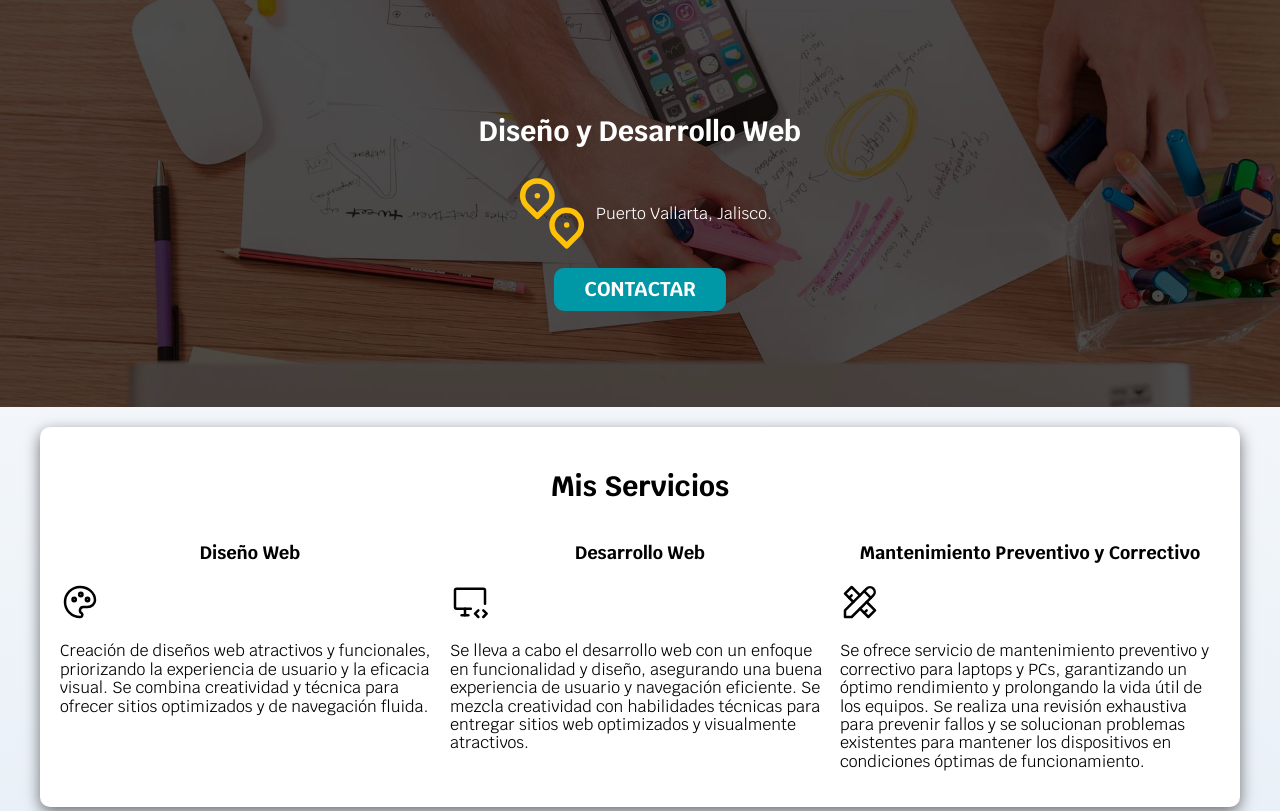
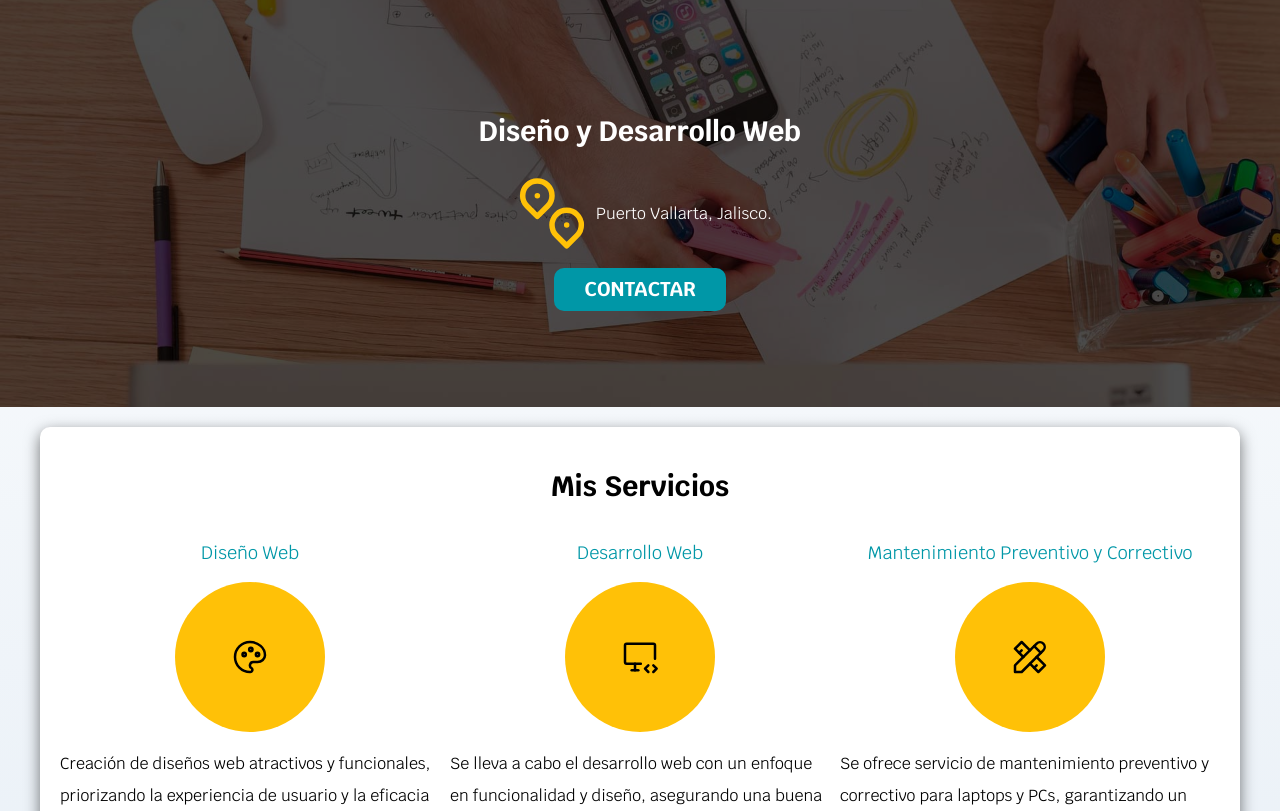
Before and after one commit to LuisMariscalDev/luisdev, a plain HTML site: page index.html in a window 1280 px wide. Shown: the part 141-952 px from the top of the page. Drawn offline with Linux system fonts and the light colour scheme.

Commit message:
services

```diff
--- a/css/styles.css
+++ b/css/styles.css
@@ -127,3 +127,24 @@ h1, h2, h3 {
         column-gap: 1rem;
     }
 }
+.servicio {
+    display: flex;
+    flex-direction: column;
+    align-items: center;
+}
+.servicio h3 {
+    color: var(--secundary);
+    font-weight: normal;
+}
+.servicio p{
+    line-height: 2;
+}
+.servicio .iconos {
+    height: 15rem;
+    width: 15rem;
+    background-color: var(--primary);
+    border-radius: 50%;
+    display: flex;
+    justify-content: center;
+    align-items: center;
+}
--- a/index.html
+++ b/index.html
@@ -47,8 +47,9 @@
         <h2>Mis Servicios</h2>
 
         <div class="servicios">
-            <section>
+            <section class="servicio">
                 <h3>Diseño Web</h3>
+                <div class="iconos">
                     <svg xmlns="http://www.w3.org/2000/svg" class="icon icon-tabler icon-tabler-palette" width="40" height="40" viewBox="0 0 24 24" stroke-width="1.5" stroke="#000000" fill="none" stroke-linecap="round" stroke-linejoin="round">
                         <path stroke="none" d="M0 0h24v24H0z" fill="none"/>
                         <path d="M12 21a9 9 0 0 1 0 -18c4.97 0 9 3.582 9 8c0 1.06 -.474 2.078 -1.318 2.828c-.844 .75 -1.989 1.172 -3.182 1.172h-2.5a2 2 0 0 0 -1 3.75a1.3 1.3 0 0 1 -1 2.25" />
@@ -56,11 +57,13 @@
                         <path d="M12.5 7.5m-1 0a1 1 0 1 0 2 0a1 1 0 1 0 -2 0" />
                         <path d="M16.5 10.5m-1 0a1 1 0 1 0 2 0a1 1 0 1 0 -2 0" />
                     </svg>
+                </div>
                 <p>Creación de diseños web atractivos y funcionales, priorizando la experiencia de usuario y la eficacia visual. Se combina creatividad y técnica para ofrecer sitios optimizados y de navegación fluida.</p>
             </section>
 
-            <section>
+            <section class="servicio">
                 <h3>Desarrollo Web</h3>
+                <div class="iconos">
                     <svg xmlns="http://www.w3.org/2000/svg" class="icon icon-tabler icon-tabler-device-desktop-code" width="40" height="40" viewBox="0 0 24 24" stroke-width="1.5" stroke="#000000" fill="none" stroke-linecap="round" stroke-linejoin="round">
                         <path stroke="none" d="M0 0h24v24H0z" fill="none"/>
                         <path d="M12.5 16h-8.5a1 1 0 0 1 -1 -1v-10a1 1 0 0 1 1 -1h16a1 1 0 0 1 1 1v8" />
@@ -69,11 +72,13 @@
                         <path d="M20 21l2 -2l-2 -2" />
                         <path d="M17 17l-2 2l2 2" />
                     </svg>
+                </div>
                 <p>Se lleva a cabo el desarrollo web con un enfoque en funcionalidad y diseño, asegurando una buena experiencia de usuario y navegación eficiente. Se mezcla creatividad con habilidades técnicas para entregar sitios web optimizados y visualmente atractivos.</p>
             </section>
 
-            <section>
+            <section class="servicio">
                 <h3>Mantenimiento Preventivo y Correctivo</h3>
+                <div class="iconos">
                     <svg xmlns="http://www.w3.org/2000/svg" class="icon icon-tabler icon-tabler-tools" width="40" height="40" viewBox="0 0 24 24" stroke-width="1.5" stroke="#000000" fill="none" stroke-linecap="round" stroke-linejoin="round">
                         <path stroke="none" d="M0 0h24v24H0z" fill="none"/>
                         <path d="M3 21h4l13 -13a1.5 1.5 0 0 0 -4 -4l-13 13v4" />
@@ -83,6 +88,7 @@
                         <path d="M16 12l5 5l-4 4l-5 -5" />
                         <path d="M16 17l-1.5 1.5" />
                     </svg>
+                </div>
                 <p>Se ofrece servicio de mantenimiento preventivo y correctivo para laptops y PCs, garantizando un óptimo rendimiento y prolongando la vida útil de los equipos. Se realiza una revisión exhaustiva para prevenir fallos y se solucionan problemas existentes para mantener los dispositivos en condiciones óptimas de funcionamiento.</p>
             </section>
         </div>
```
Lines whose indentation alone changed are shown as unchanged.
